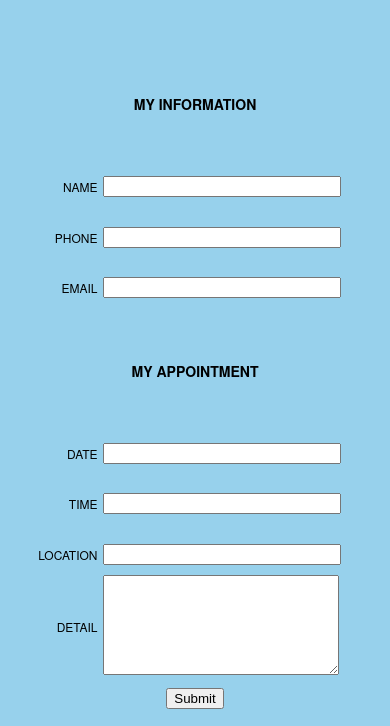
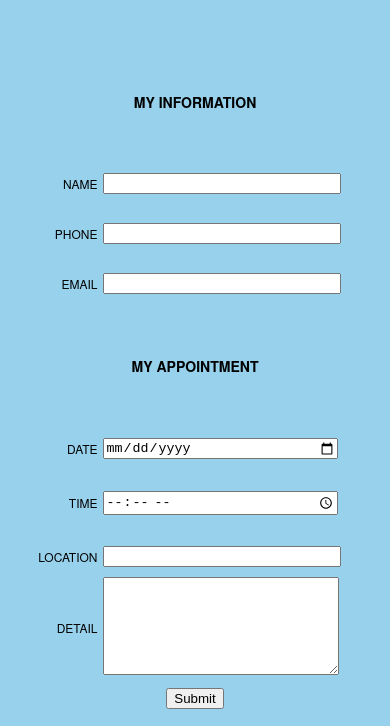
Before and after one commit to StJohn3D/project-mango, a website: page www/index.html in a window 390 px wide. Shown: the part 122-848 px from the top of the page. Drawn offline with Linux system fonts and the light colour scheme; some packages are replaced by stand-ins of ours.

Commit message:
Better input types and requireds

```diff
--- a/www/index.html
+++ b/www/index.html
@@ -46,7 +46,7 @@
                                 <span>Name</span>
                             </div>
                             <div class="formCell right">
-                                <input type="text" id="name"/>
+                                <input type="text" id="name" required/>
                             </div>
                         </div>
                     </div>
@@ -56,7 +56,7 @@
                                 <span>Phone</span>
                             </div>
                             <div class="formCell right">
-                                <input type="text" id="phone"/>
+                                <input type="tel" id="phone" required/>
                             </div>
                         </div>
                     </div>
@@ -66,7 +66,7 @@
                                 <span>Email</span>
                             </div>
                             <div class="formCell right">
-                                <input type="text" id="email"/>
+                                <input type="email" id="email" required/>
                             </div>
                         </div>
                     </div>
@@ -81,7 +81,7 @@
                                 <span>Date</span>
                             </div>
                             <div class="formCell right">
-                                <input type="text" id="date"/>
+                                <input type="date" id="date" required/>
                             </div>
                         </div>
                     </div>
@@ -91,7 +91,7 @@
                                 <span>Time</span>
                             </div>
                             <div class="formCell right">
-                                <input type="text" id="time"/>
+                                <input type="time" id="time" required/>
                             </div>
                         </div>
                     </div>
@@ -101,7 +101,7 @@
                                 <span>Location</span>
                             </div>
                             <div class="formCell right">
-                                <input type="text" id="location"/>
+                                <input type="text" id="location" required/>
                             </div>
                         </div>
                     </div>
```
